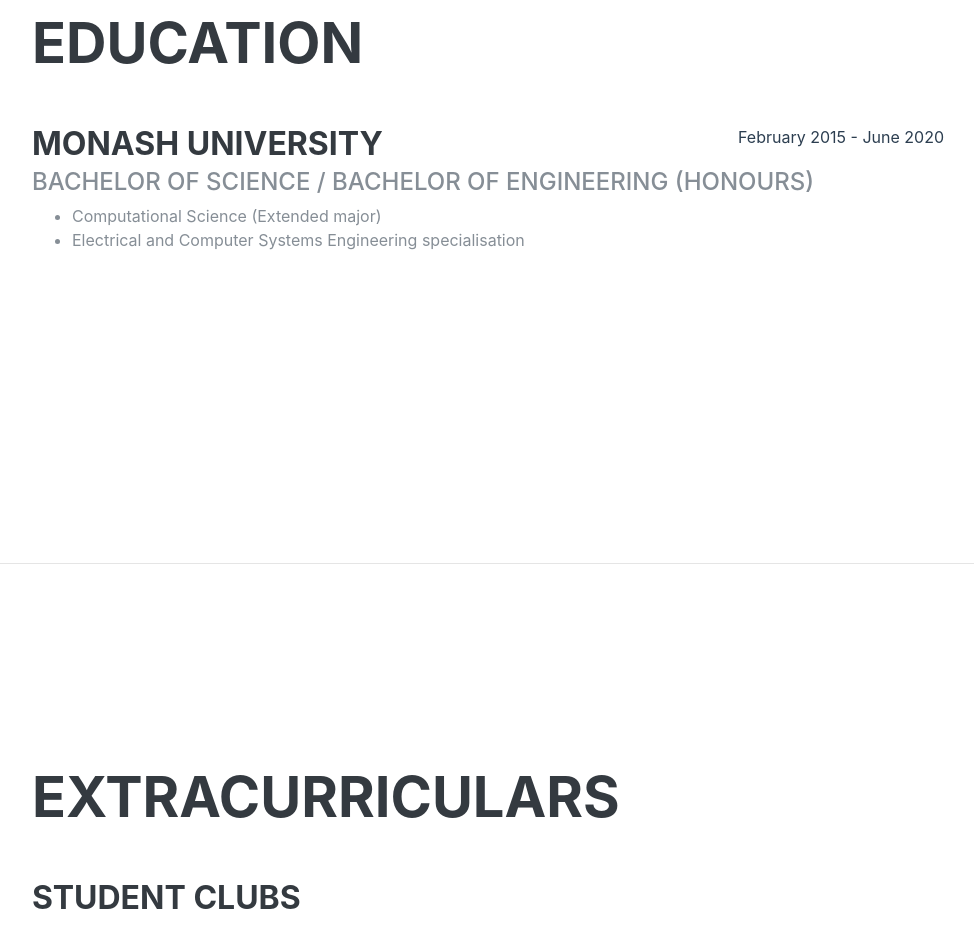
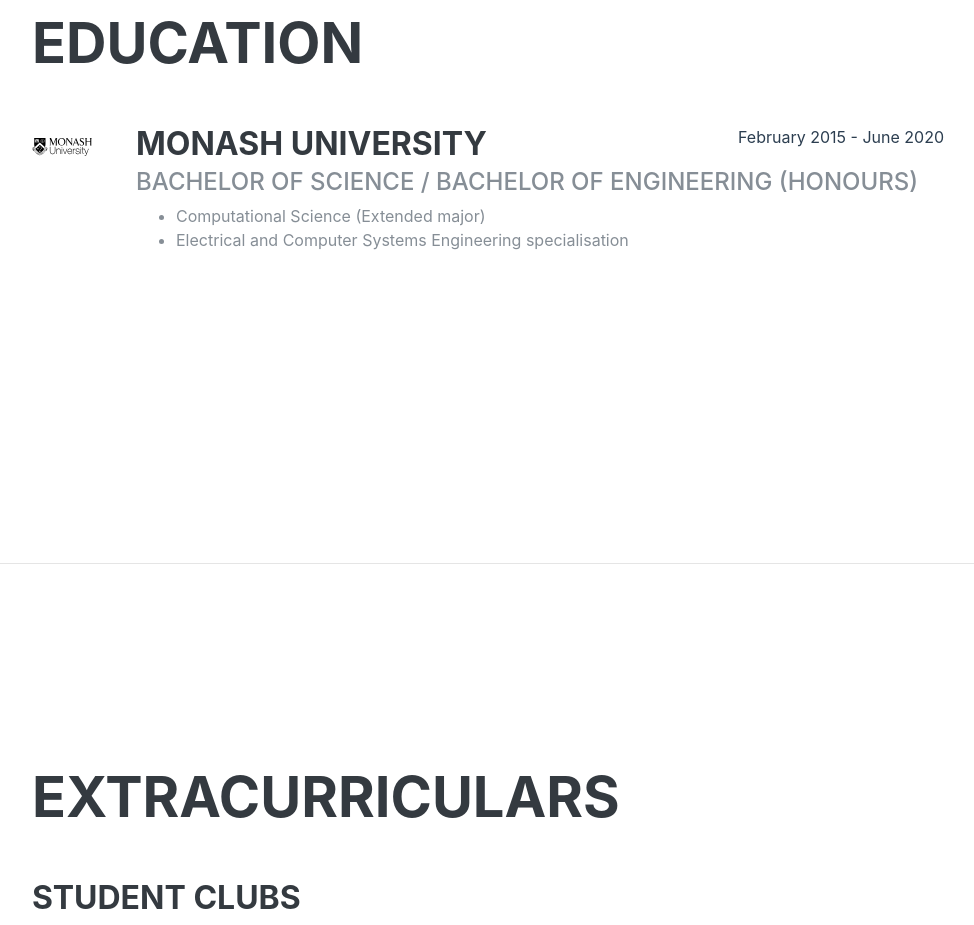
Before and after one commit to khanguslee/personal-website, a Gatsby site: page / in a window 1280 px wide. Shown: the part 2180-3105 px from the top of the page, without its empty margins (288-1262 px from the left). Built offline with nearby package versions, Linux system fonts and the light colour scheme; Gatsby itself is replaced by a stand-in of ours; a web font is replaced by a local one.

Commit message:
Add monash uni logo to education section

```diff
--- a/config.js
+++ b/config.js
@@ -91,6 +91,7 @@
         'Computational Science (Extended major)',
         'Electrical and Computer Systems Engineering specialisation',
       ],
+      imageName: 'monash-logo',
     },
   ],
 };
--- a/src/components/education.js
+++ b/src/components/education.js
@@ -1,15 +1,34 @@
 import React from 'react';
+
+import useLogoImages from '../hooks/useLogoImages';
 
 import SectionItem from './SectionItem';
 
 function Education(props) {
   const { education } = props;
+  const logoImages = useLogoImages();
 
   const renderEducation = educations => {
     return educations.map((education, index) => {
-      const { school, degree, startDate, endDate, field } = education;
+      const {
+        school,
+        degree,
+        startDate,
+        endDate,
+        field,
+        imageName,
+      } = education;
 
       const rightTitleText = `${startDate} - ${endDate}`;
+
+      const ImageComponent = logoImages.hasOwnProperty(imageName) ? (
+        <img
+          src={logoImages[imageName].publicURL}
+          alt={logoImages[imageName].name}
+        />
+      ) : (
+        undefined
+      );
 
       return (
         <SectionItem
@@ -18,6 +37,7 @@
           subtitle={degree}
           descriptionList={field}
           rightTitle={rightTitleText}
+          imageRenderer={ImageComponent}
         />
       );
     });
@@ -31,7 +51,7 @@
     >
       <div className="w-100">
         <h2 className="mb-5">Education</h2>
-        {renderEducation(education)}
+        {renderEducation(education, logoImages)}
       </div>
     </section>
   );
```
